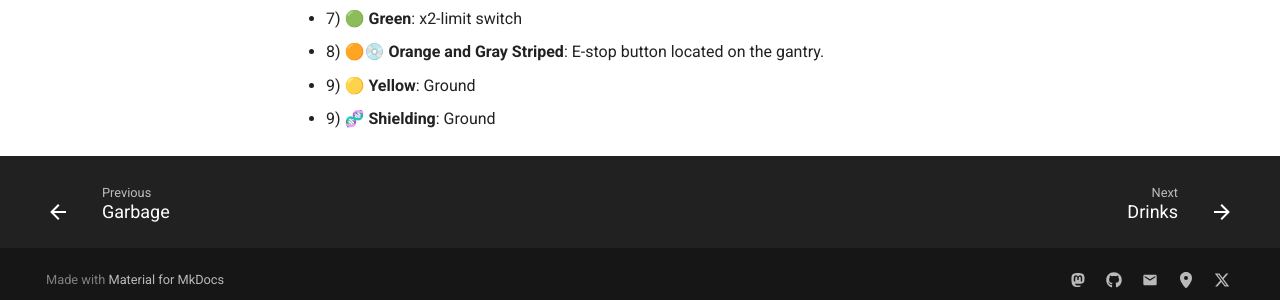
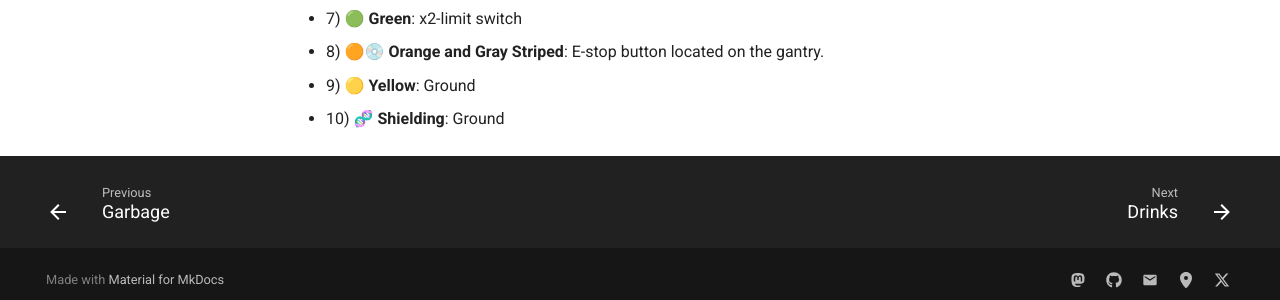
Before and after one commit to 0x20/docs, an MkDocs documentation site: the page built from docs/infra/cnc.md, in a window 1280 px wide and 900 px high, scrolled down 1243 px. Shown: the part 588-888 px from the top of the window. Built offline with MkDocs 1.6.1 and Material for MkDocs 9.7.7, drawn with Linux system fonts in a browser that asks for light colours; comment, search, counter and statistics services are not loaded.

Commit message:
Update cnc.md

```diff
--- a/docs/infra/cnc.md
+++ b/docs/infra/cnc.md
@@ -45,6 +45,7 @@ Interface IP mode, default value driver dependent, set to 0 for static addres:
 - 🟤 **Brown**: Not Connected
 
 ## Wiring at the DB9 ST-connector
+
 - 1) 🟤 **Brown**: c-limit switch
 - 2) 🔵 **Blue**: x1-limit switch
 - 3) 💿 **Gray**: y-limit switch
@@ -54,4 +55,4 @@ Interface IP mode, default value driver dependent, set to 0 for static addres:
 - 7) 🟢 **Green**: x2-limit switch
 - 8) 🟠💿 **Orange and Gray Striped**: E-stop button located on the gantry.
 - 9) 🟡 **Yellow**: Ground
-- 9) 🧬 **Shielding**: Ground
+- 10) 🧬 **Shielding**: Ground
```
